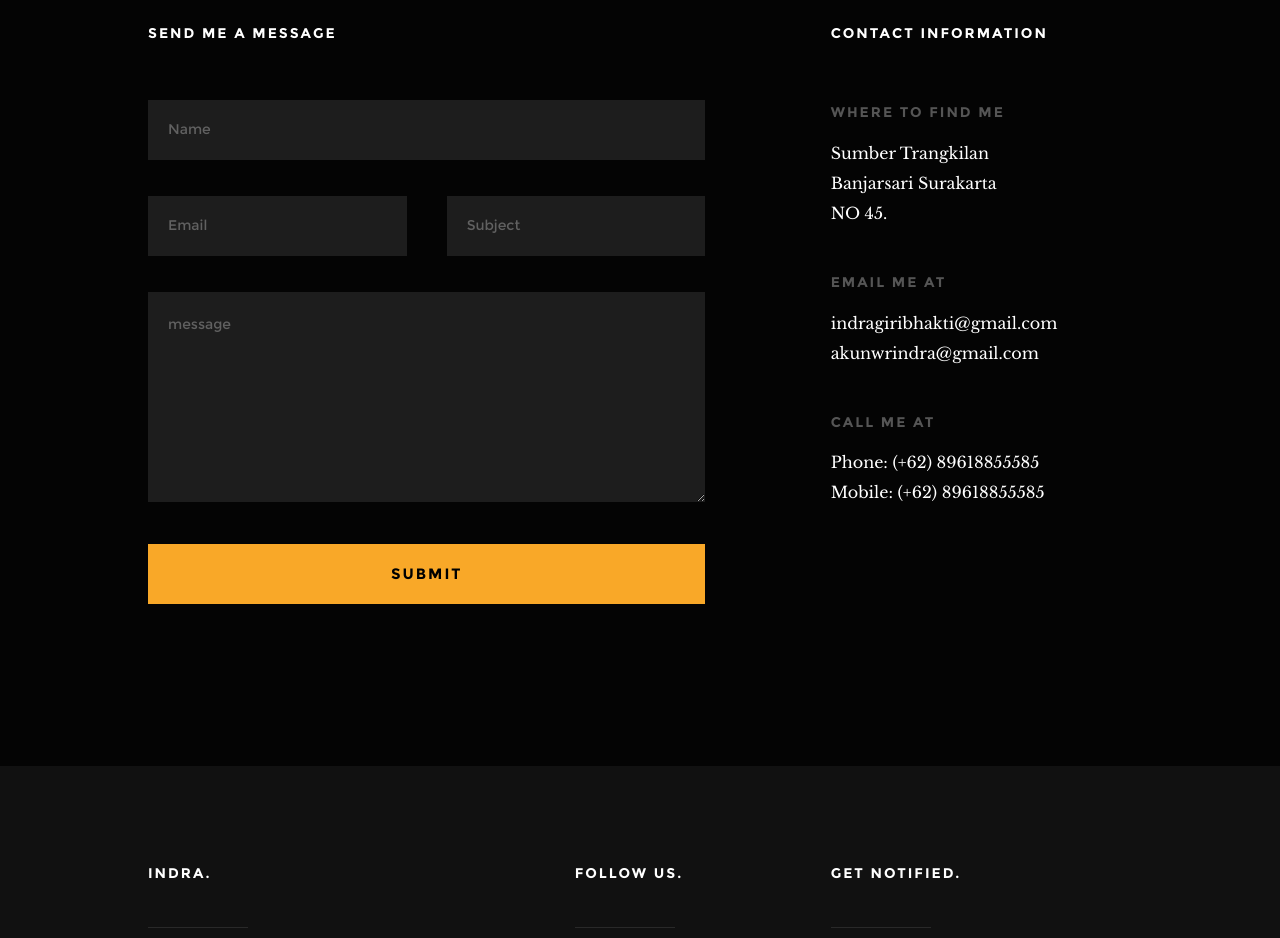
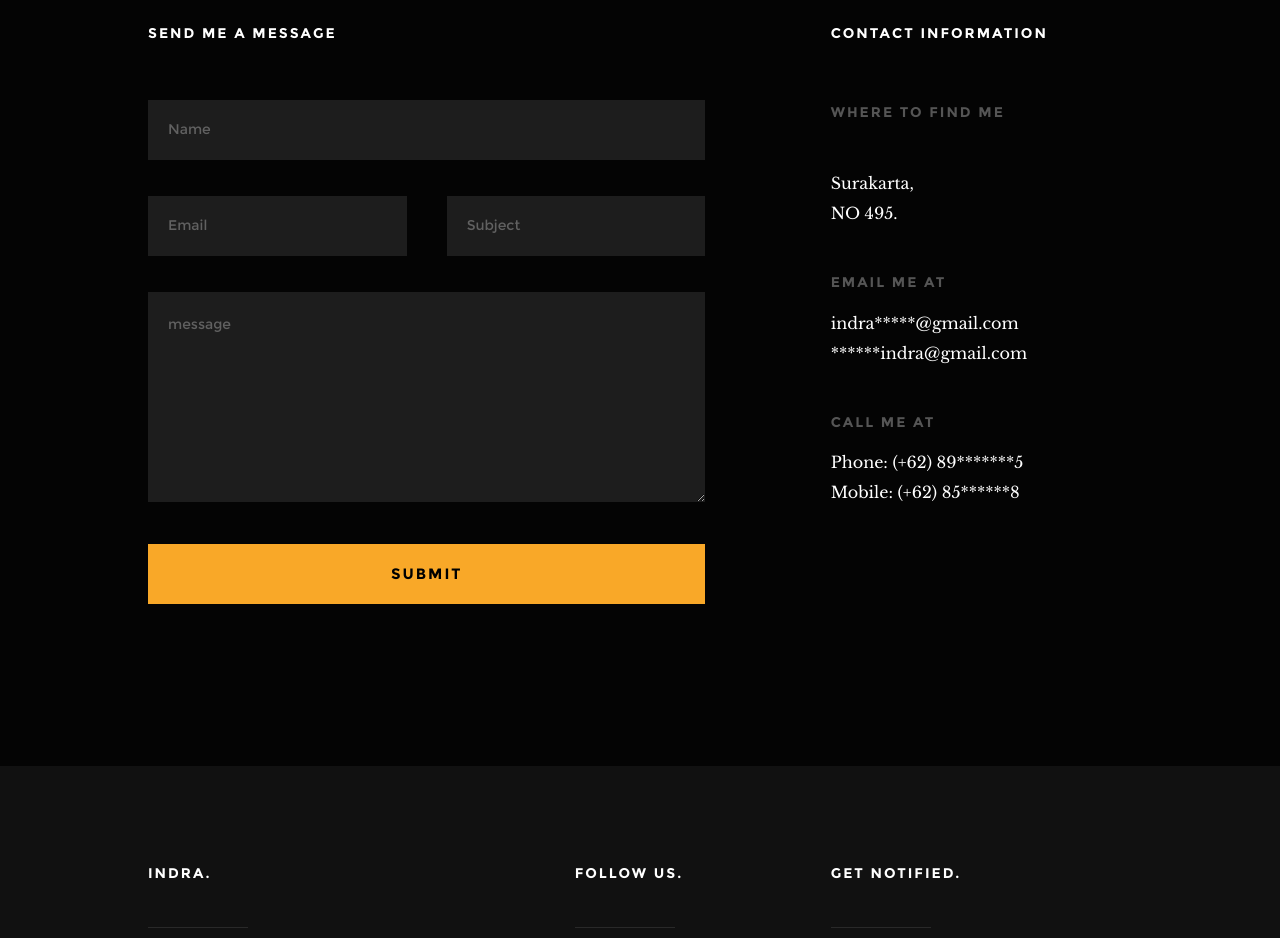
Before and after one commit to indragiriB/portofolio, a plain HTML site: page index.html in a window 1280 px wide. Shown: the part 5920-6858 px from the top of the page. Drawn offline with Linux system fonts and the light colour scheme; files whose address does not match are found by name.

Commit message:
Update index.html

```diff
--- a/index.html
+++ b/index.html
@@ -395,25 +395,25 @@
          	<div class="cinfo">
 	   			<h6>Where to Find ME</h6>
 	   			<p>
-	            	Sumber Trangkilan<br>
-	            	Banjarsari Surakarta<br>
-	            	NO 45.
+	            	<br>
+	            	Surakarta, <br>
+	            	NO 495.
 	            </p>
 	   		</div> <!-- end cinfo -->
 
 	   		<div class="cinfo">
 	   			<h6>Email Me At</h6>
 	   			<p>
-	   				indragiribhakti@gmail.com<br>
-				   	akunwrindra@gmail.com
+	   				indra*****@gmail.com<br>
+				   	******indra@gmail.com
 				   </p>
 	   		</div> <!-- end cinfo -->
 
 	   		<div class="cinfo">
 	   			<h6>Call Me At</h6>
 	   			<p>
-	   				Phone: (+62) 89618855585<br>
-				   	Mobile: (+62) 89618855585<br>
+	   				Phone: (+62) 89*******5<br>
+				   	Mobile: (+62) 85******8<br>
 
 				   </p>
 	   		</div>
```
